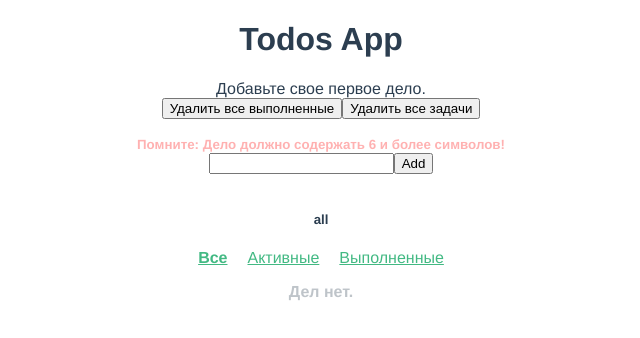
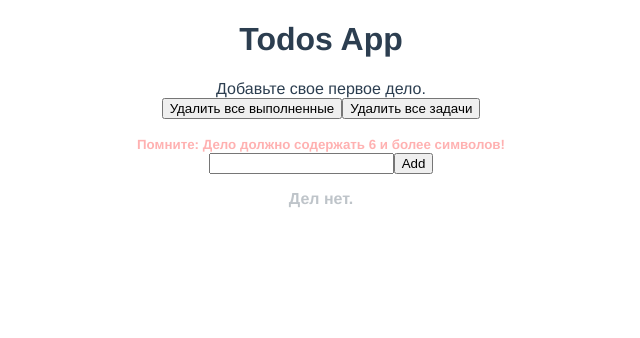
Before and after one commit to YSThomas/vue-todo, a Vue app: page / in a window 1280 px wide. Shown: the top 338 px of the page, without its empty margins (319-959 px from the left). Built offline with nearby package versions, Linux system fonts and the light colour scheme.

Commit message:
Cleaned up & Fix: Delete all completed now saved in localStorage.

```diff
--- a/src/components/TodoStats.vue
+++ b/src/components/TodoStats.vue
@@ -22,7 +22,6 @@ import { mapState, mapGetters, mapActions } from 'vuex'
 export default {
   name: 'TodoStats',
   computed:{
-    ...mapState(['todos', 'all_time_todos']),
     ...mapGetters(['todosLeft', 'getTodos', 'getAllTimeTodosCount']),
   },
   methods:{
--- a/src/components/TodosMain.vue
+++ b/src/components/TodosMain.vue
@@ -8,9 +8,7 @@
     </form>
 
     <!-- Тут попробую сделать фильтры -->
-    <h5>{{visibility}}</h5>
-
-    <ul class="filters">
+    <ul v-show='getTodos.length' class="filters">
           <li>
             <a href="#/all" :class="{ selected: visibility == 'all' }">Все</a>
           </li>
@@ -75,13 +73,7 @@ export default {
       if(this.new_todo.length > 5){
         this.new_todo = ''
       }
-    },
-    // delTodo(id){
-    //   this.deleteTodo(id)
-    // },
-    // markTaskComplete(id){
-    //   this.taskComplete(id)
-    // }
+    }
   },
   created: function(){
     window.addEventListener('hashchange', ()=>{
@@ -130,7 +122,6 @@ div.todo-item{
 }
 
 .completed{
-  /* text-decoration: line-through; */
   color: #42b983;
   background-color: #abffd9;
   transition: all 0.5s ease-out;
@@ -140,8 +131,6 @@ div.todo-item{
   content: '👌';
   color: black;
   opacity: 30%;
-  /* width: 5px;
-  height: 5px; */
   background-color: #42b983;
 }
 
--- a/src/store/index.js
+++ b/src/store/index.js
@@ -76,6 +76,8 @@ export default createStore({
       commit
     }) {
       commit('REMOVE_COMPLETED_TODOS')
+
+      commit('SET_STORAGE')
     }
   },
   getters: { // getSomething, isSomething
```
